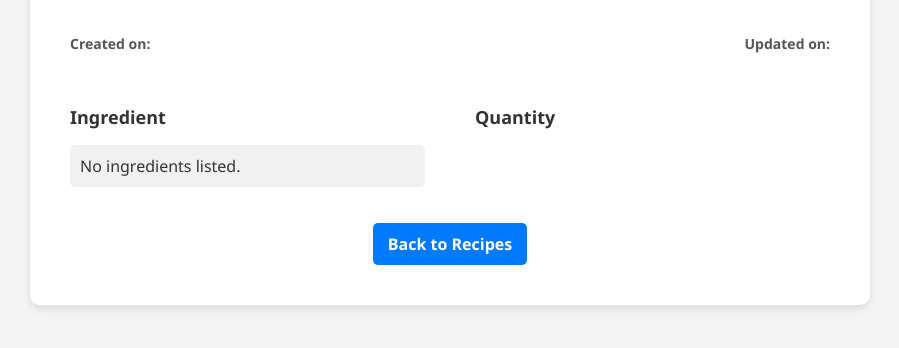
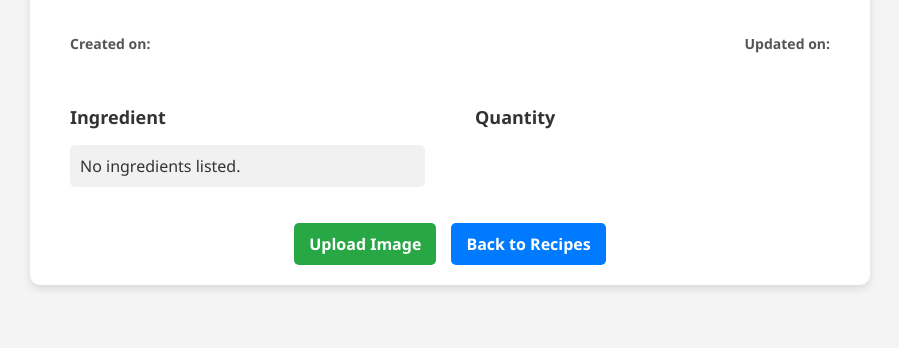
Before and after one commit to Mieka068/recipebook-laciste-ramonamiekaela, a Django app: template recipebook/templates/ledger/recipe_detail.html in a window 1280 px wide. Shown: the part 345-693 px from the top of the page, without its empty margins (190-1089 px from the left). Run offline with Django 5.2, Linux system fonts and the light colour scheme; the template is opened without the code that fills it, so the values that code supplies are empty.

Commit message:
Added space for Recipe images

```diff
--- a/recipebook/templates/ledger/recipe_detail.html
+++ b/recipebook/templates/ledger/recipe_detail.html
@@ -13,11 +13,21 @@
 
     {% load tz %}
 
-    <!-- Created and Updated Time (formatted properly) -->
+    <!-- Created and Updated Time -->
     <div class="time-info">
         <p><strong>Created on:</strong> {% timezone "Asia/Manila" %}{{ recipe.created_on|date:"F j, Y g:i A" }}{% endtimezone %}</p>
         <p><strong>Updated on:</strong> {% timezone "Asia/Manila" %}{{ recipe.updated_on|date:"F j, Y g:i A" }}{% endtimezone %}</p>
     </div>
+
+    <!-- Display Recipe Images -->
+    {% if recipe.images.all %}
+        <h3>Recipe Images</h3>
+        <div class="image-gallery">
+            {% for image in recipe.images.all %}
+                <img src="{{ image.image.url }}" alt="{{ image.description }}" class="recipe-image">
+            {% endfor %}
+        </div>
+    {% endif %}
 
     <!-- Two-column layout for Ingredients & Quantity -->
     <div class="ingredient-container">
@@ -42,8 +52,11 @@
         </div>
     </div>
 
-    <!-- Back to Recipes Button -->
-    <a href="{% url 'ledger:recipe_list' %}" class="btn">Back to Recipes</a>
+    <!-- Buttons for Uploading Image and Navigation -->
+    <div class="button-container">
+        <a href="{% url 'ledger:add_image' recipe.id %}" class="btn upload-btn">Upload Image</a>
+        <a href="{% url 'ledger:recipe_list' %}" class="btn">Back to Recipes</a>
+    </div>
 
     <style>
         /* "Recipe Detail" Text Styling */
@@ -98,11 +111,32 @@
             margin-bottom: 10px;
         }
 
-        /* Button Styling */
+        /* Recipe Images Gallery */
+        .image-gallery {
+            display: flex;
+            flex-wrap: wrap;
+            gap: 15px;
+            justify-content: center;
+            margin: 20px 0;
+        }
+
+        .recipe-image {
+            max-width: 200px;
+            height: auto;
+            border-radius: 8px;
+            box-shadow: 2px 2px 10px rgba(0, 0, 0, 0.2);
+        }
+
+        /* Buttons */
+        .button-container {
+            display: flex;
+            justify-content: center;
+            gap: 15px;
+            margin-top: 20px;
+        }
+
         .btn {
-            display: block;
-            width: fit-content;
-            margin: 20px auto;
+            display: inline-block;
             background: #007bff;
             color: white;
             padding: 10px 15px;
@@ -116,6 +150,14 @@
         .btn:hover {
             background: #0056b3;
         }
+
+        .upload-btn {
+            background: #28a745;
+        }
+
+        .upload-btn:hover {
+            background: #218838;
+        }
     </style>
 
 {% endblock %}
```
